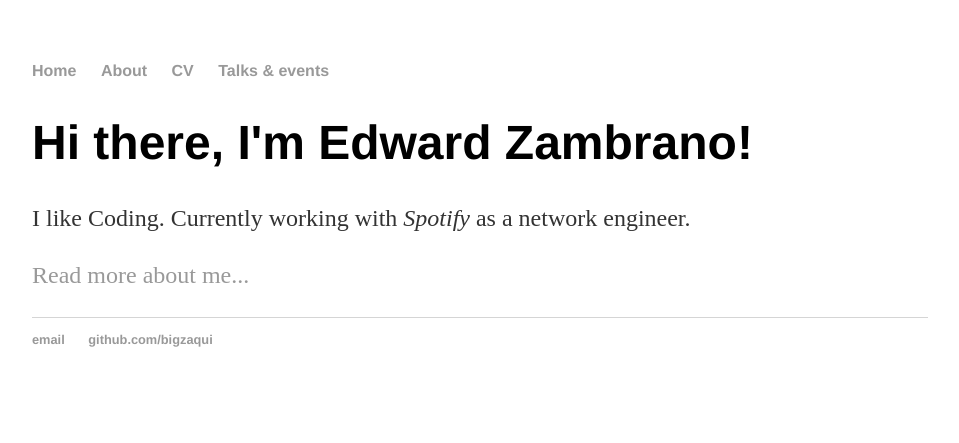
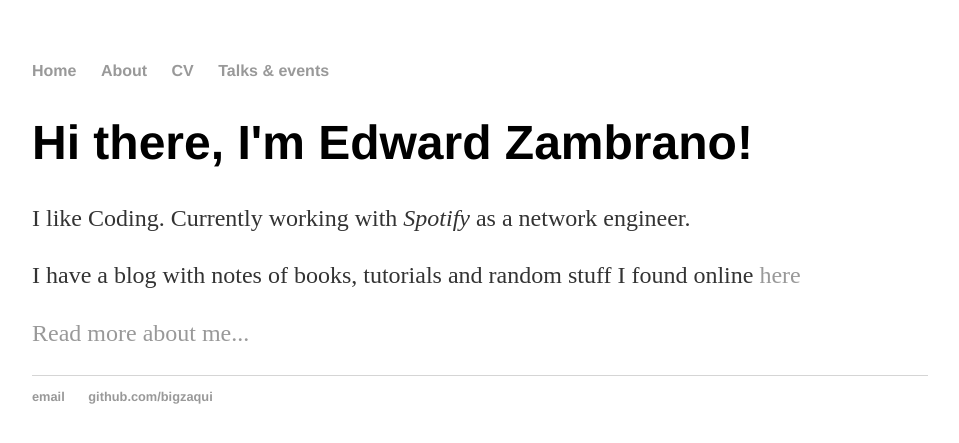
Before and after one commit to bigzaqui/bigzaqui.github.io, a Jekyll site: the page built from index.html, in a window 1280 px wide. Shown: the top 443 px of the page, without its empty margins (160-1119 px from the left). Built offline with Jekyll 4.4.1, drawn with Linux system fonts in a browser that asks for light colours.

Commit message:
Update index.html

```diff
--- a/index.html
+++ b/index.html
@@ -6,5 +6,6 @@ title: Edward Zambrano
 		<div class="blurb">
 			<h1>Hi there, I'm Edward Zambrano!</h1>
 			<p>I like Coding. Currently working with <em>Spotify</em> as a network engineer.</p>
+			<p>I have a blog with notes of books, tutorials and random stuff I found online <a href="https://goingccie.wordpress.com">here</a></p>
 			<p><a href="/about">Read more about me...</a></p>
 		</div>
```
